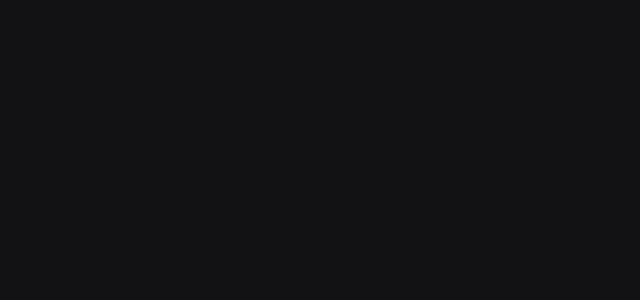
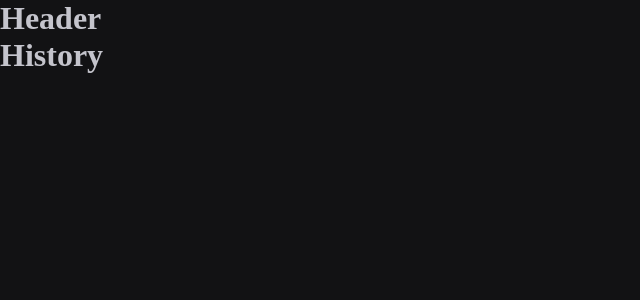
Before and after one commit to Gabrielgqa/react-pomodoro, a React (Vite) app: page /history in a window 1280 px wide. Shown: the top 300 px of the page, without its empty margins (0-640 px from the left). Built offline with nearby package versions, Linux system fonts and the light colour scheme.

Commit message:
feat: configure react-router-dom

```diff
--- a/package.json
+++ b/package.json
@@ -12,6 +12,7 @@
   "dependencies": {
     "react": "^18.2.0",
     "react-dom": "^18.2.0",
+    "react-router-dom": "^6.11.0",
     "styled-components": "^5.3.10"
   },
   "devDependencies": {
--- a/src/App.tsx
+++ b/src/App.tsx
@@ -1,11 +1,16 @@
 import { ThemeProvider } from 'styled-components'
+import { BrowserRouter } from 'react-router-dom'
 
+import { Router } from './Router'
 import { defaultTheme } from './styles/themes/default'
 import { GlobalStyle } from './styles/global'
 
 export function App() {
   return (
     <ThemeProvider theme={defaultTheme}>
+      <BrowserRouter>
+        <Router />
+      </BrowserRouter>
       <GlobalStyle />
     </ThemeProvider>
   )
--- /dev/null
+++ b/src/Router.tsx
@@ -0,0 +1,15 @@
+import { Routes, Route } from 'react-router-dom'
+import { Home } from './pages/Home'
+import { History } from './pages/History'
+import { DefaultLayout } from './layouts/DefaultLayout'
+
+export function Router() {
+  return (
+    <Routes>
+      <Route path="/" element={<DefaultLayout />}>
+        <Route path="/" element={<Home />}></Route>
+        <Route path="/history" element={<History />}></Route>
+      </Route>
+    </Routes>
+  )
+}
--- /dev/null
+++ b/src/components/Header.tsx
@@ -0,0 +1,3 @@
+export function Header() {
+  return <h1>Header</h1>
+}
--- /dev/null
+++ b/src/layouts/DefaultLayout.tsx
@@ -0,0 +1,11 @@
+import { Header } from '../components/Header'
+import { Outlet } from 'react-router-dom'
+
+export function DefaultLayout() {
+  return (
+    <div>
+      <Header />
+      <Outlet />
+    </div>
+  )
+}
--- /dev/null
+++ b/src/pages/History.tsx
@@ -0,0 +1,3 @@
+export function History() {
+  return <h1>History</h1>
+}
--- /dev/null
+++ b/src/pages/Home.tsx
@@ -0,0 +1,3 @@
+export function Home() {
+  return <h1>Home</h1>
+}
```
Also changed, not shown: 1 other file (tests, documents, lock files or other folders).
